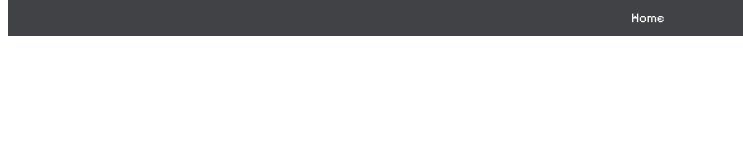
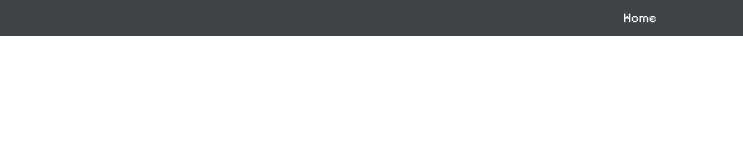
Before and after one commit to Johnryedoethe/nezh.org, a plain HTML site: page index.html in a window 1280 px wide. Shown: the full height of the page, 0-743 px from the left. Drawn offline with Linux system fonts and the light colour scheme.

Commit message:
fixing nav

```diff
--- a/style.css
+++ b/style.css
@@ -1,14 +1,17 @@
-nav{
+nav {
     background-color: #404246;
     color: white;
     text-align: center;
     top: 0;
+    left: 0;
+    right: 0;
     width: 100%;
     position: fixed;
-    font-family: Pixelify Sans;
+    font-family: 'Pixelify Sans';
     margin: 0;
     padding: 0;
 }
+
 button{
     background-color: #404246;
     color: white;
@@ -20,3 +23,8 @@ button{
 button:hover{
     background-color: #5a5c5f;
 }
+html, body {
+    margin: 0;
+    padding: 0;
+    width: 100%;
+}
```
